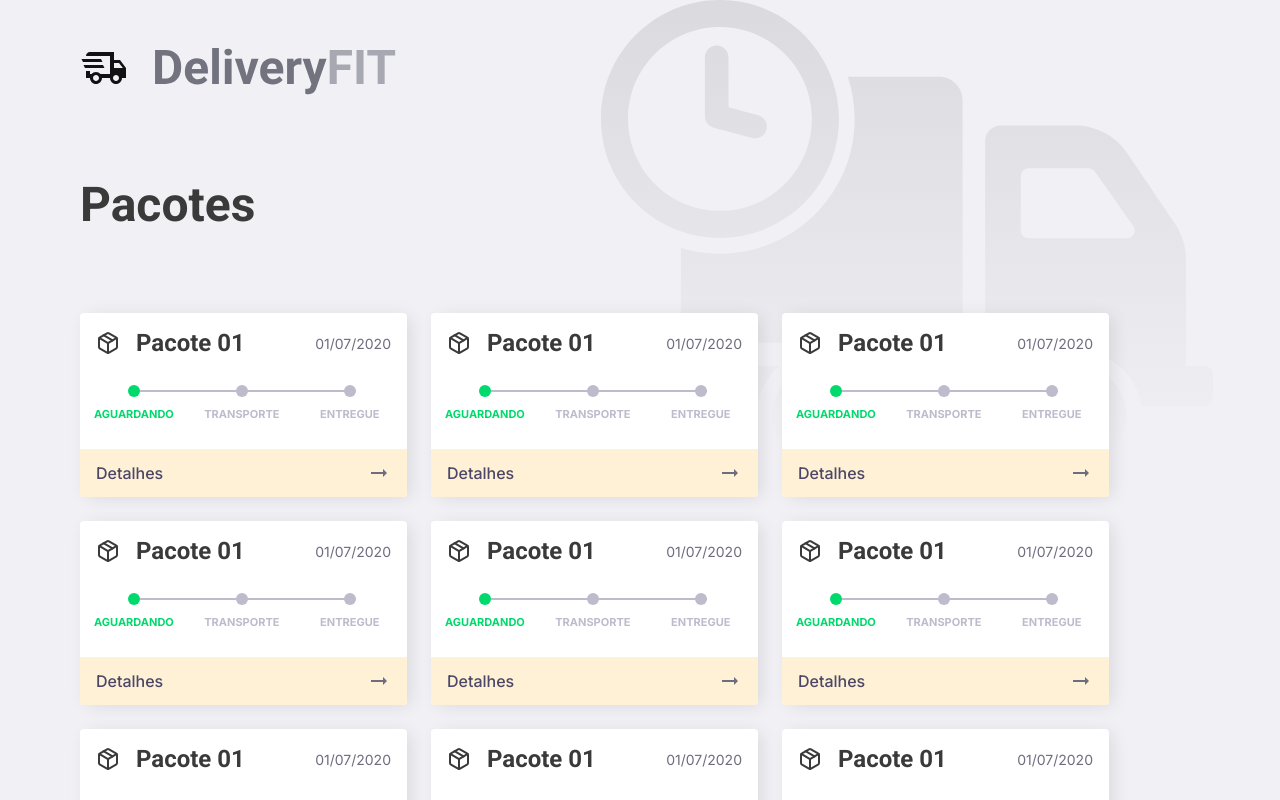
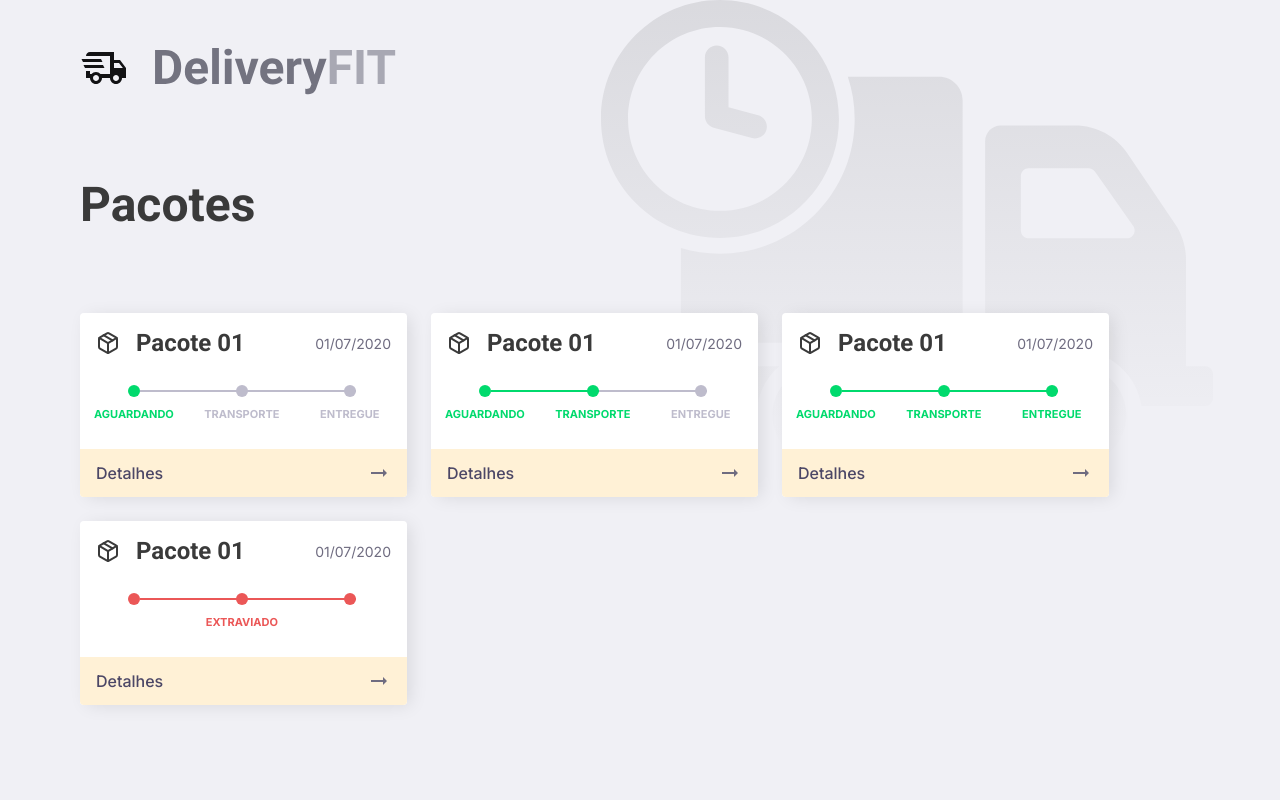
Before and after one commit to apsampaio/delivery-fit, a React (Vite) app: page / in a window 1280 px wide. Built offline with nearby package versions, Linux system fonts and the light colour scheme.

Commit message:
finish step progress

```diff
--- a/src/App.tsx
+++ b/src/App.tsx
@@ -4,6 +4,7 @@ import "./styles/App.css";
 import Logo from "./assets/Logo.svg";
 
 import { Card } from "./components/Card";
+import { Steps } from "./types/Steps";
 
 function App() {
   return (
@@ -13,21 +14,10 @@ function App() {
       </header>
       <h1>Pacotes</h1>
       <div className="cards">
-        <Card />
-        <Card />
-        <Card />
-        <Card />
-        <Card />
-        <Card />
-        <Card />
-        <Card />
-        <Card />
-        <Card />
-        <Card />
-        <Card />
-        <Card />
-        <Card />
-        <Card />
+        <Card step={Steps.waiting} />
+        <Card step={Steps.transporting} />
+        <Card step={Steps.delivered} />
+        <Card step={Steps.misplaced} />
       </div>
     </main>
   );
--- a/src/components/Card/index.tsx
+++ b/src/components/Card/index.tsx
@@ -4,8 +4,13 @@ import Package from "../../assets/Package.svg";
 import Arrow from "../../assets/Arrow.svg";
 
 import { StepProgress } from "../StepProgress";
+import { Steps } from "../../types/Steps";
 
-const Card: React.FC = () => {
+type Props = {
+  step: Steps;
+};
+
+const Card: React.FC<Props> = ({ step }) => {
   return (
     <div className="card-container">
       <div className="head">
@@ -14,7 +19,7 @@ const Card: React.FC = () => {
         <p>01/07/2020</p>
       </div>
       <div className="status">
-        <StepProgress />
+        <StepProgress step={step} />
       </div>
       <button className="details">
         <p>Detalhes</p>
--- a/src/components/StepProgress/index.tsx
+++ b/src/components/StepProgress/index.tsx
@@ -1,14 +1,25 @@
 import "./styles.css";
+import { Steps } from "../../types/Steps";
 
-import "./styles.css";
+type Props = {
+  step: Steps;
+};
 
-const StepProgress: React.FC = () => {
-  return (
+const StepProgress: React.FC<Props> = ({ step }) => {
+  return step === Steps.misplaced ? (
     <div className="progress-container">
       <ul className="progressbar">
-        <li className="active">AGUARDANDO</li>
-        <li>TRANSPORTE</li>
-        <li>ENTREGUE</li>
+        <li className="misplaced hidden">AGUARDANDO</li>
+        <li className="misplaced">EXTRAVIADO</li>
+        <li className="misplaced hidden">ENTREGUE</li>
+      </ul>
+    </div>
+  ) : (
+    <div className="progress-container">
+      <ul className="progressbar">
+        <li className={step >= 1 ? "active" : ""}>AGUARDANDO</li>
+        <li className={step >= 2 ? "active" : ""}>TRANSPORTE</li>
+        <li className={step === 3 ? "active" : ""}>ENTREGUE</li>
       </ul>
     </div>
   );
--- a/src/components/StepProgress/styles.css
+++ b/src/components/StepProgress/styles.css
@@ -64,3 +64,22 @@ div.progress-container ul.progressbar li.active:before {
 div.progress-container ul.progressbar li.active:after {
   background-color: var(--color-green);
 }
+
+div.progress-container ul.progressbar li.misplaced {
+  color: var(--color-red);
+}
+
+div.progress-container ul.progressbar li.misplaced:before {
+  background-color: var(--color-red);
+  visibility: visible;
+}
+
+div.progress-container ul.progressbar li.misplaced:after {
+  background-color: var(--color-red);
+  visibility: visible;
+}
+
+div.progress-container ul.progressbar li.hidden {
+  color: var(--color-red);
+  visibility: hidden;
+}
--- a/src/styles/global.css
+++ b/src/styles/global.css
@@ -8,6 +8,7 @@
 :root {
   --color-yellow: #fff1d6;
   --color-green: #00da6d;
+  --color-red: #eb5757;
   --color-white: #ffffff;
   --color-ice-white: #f0f0f5;
   --color-grey: #dad7e0;
--- /dev/null
+++ b/src/types/Steps.ts
@@ -0,0 +1,8 @@
+enum Steps {
+  misplaced = 0,
+  waiting = 1,
+  transporting = 2,
+  delivered = 3,
+}
+
+export { Steps };
```
